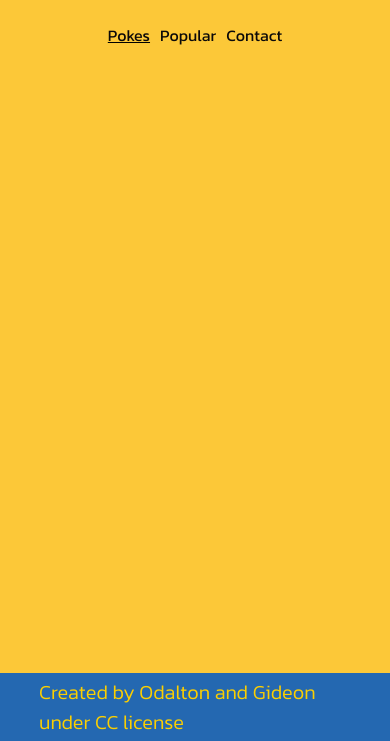
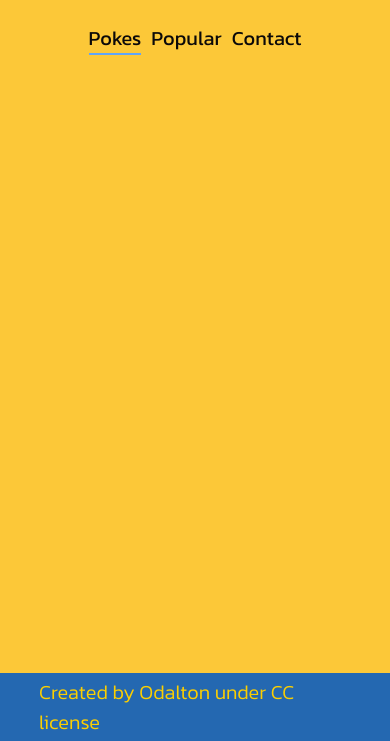
Before and after one commit to ndayishimiyeeric/Capstone-KanbanBoard, a website built with webpack: page src/template.html in a window 390 px wide. Shown: the part 103-844 px from the top of the page. Built offline with nearby package versions, Linux system fonts and the light colour scheme; no server answers.

Commit message:
Fix font size

```diff
--- a/src/style/main.css
+++ b/src/style/main.css
@@ -40,7 +40,7 @@ header {
 }
 
 .nav-item.active {
-  text-decoration: underline;
+  border-bottom: 2px solid rgba(96, 165, 250, 1.9);
 }
 
 footer {
@@ -56,6 +56,17 @@ footer {
   font-size: 20px;
   font-weight: 200;
   color: #fccf00;
+}
+
+@media only screen and (max-width: 960px) {
+  .nav-item a {
+    font-size: 20px;
+  }
+
+  #poke-logo {
+    width: 52%;
+    max-width: 55%;
+  }
 }
 
 @media only screen and (max-width: 768px) {
--- a/src/template.html
+++ b/src/template.html
@@ -73,7 +73,7 @@
     <div id="shadow"></div>
 
     <footer>
-      <p class="f-para">Created by Odalton and Gideon under CC license</p>
+      <p class="f-para">Created by Odalton under CC license</p>
     </footer>
   </body>
 </html>
```
